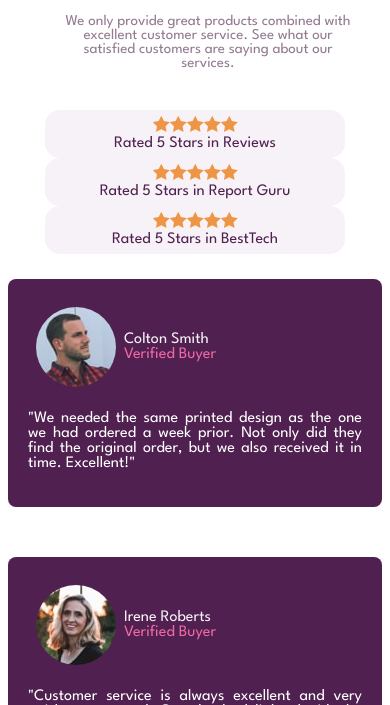
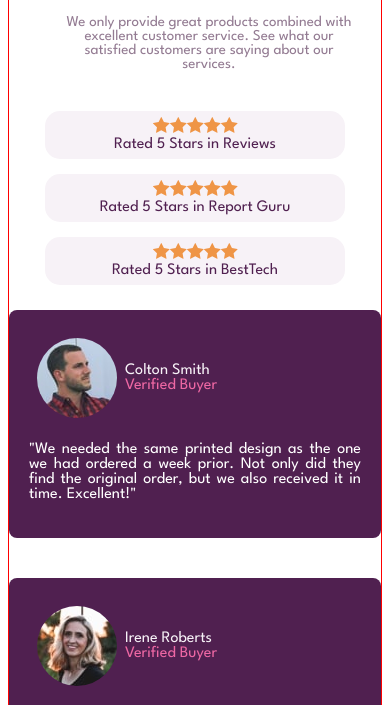
Before and after one commit to luiseduardo85/social-proof-section, a plain HTML site: page index.html in a window 390 px wide. Shown: the part 139-844 px from the top of the page. Drawn offline with Linux system fonts and the light colour scheme.

Commit message:
Update style.css

```diff
--- a/style.css
+++ b/style.css
@@ -41,7 +41,7 @@
 .inferior-container{
     display: grid;
     grid-template-columns: 320px 320px 320px;
-    gap: 35px;
+    gap: 25px;
     text-align: justify;
     color: hsl(0, 0%, 100%);
 }
@@ -72,11 +72,12 @@
 .card .buyer{
     color: hsl(333, 80%, 67%);
 }
-@media screen and (max-width: 420px){
+@media (max-width: 414px){
     .container{
         display: flex;
         flex-direction: column;
         margin: 0;
+        border: 1px solid red;
     }
     .users{
         display: flex;
@@ -89,8 +90,8 @@
     }
     .rate{
         display: flex;
-        flex-direction: column;
         align-items: center;
+        gap: 15px;
     }
     .stars{
         display: flex;
```
